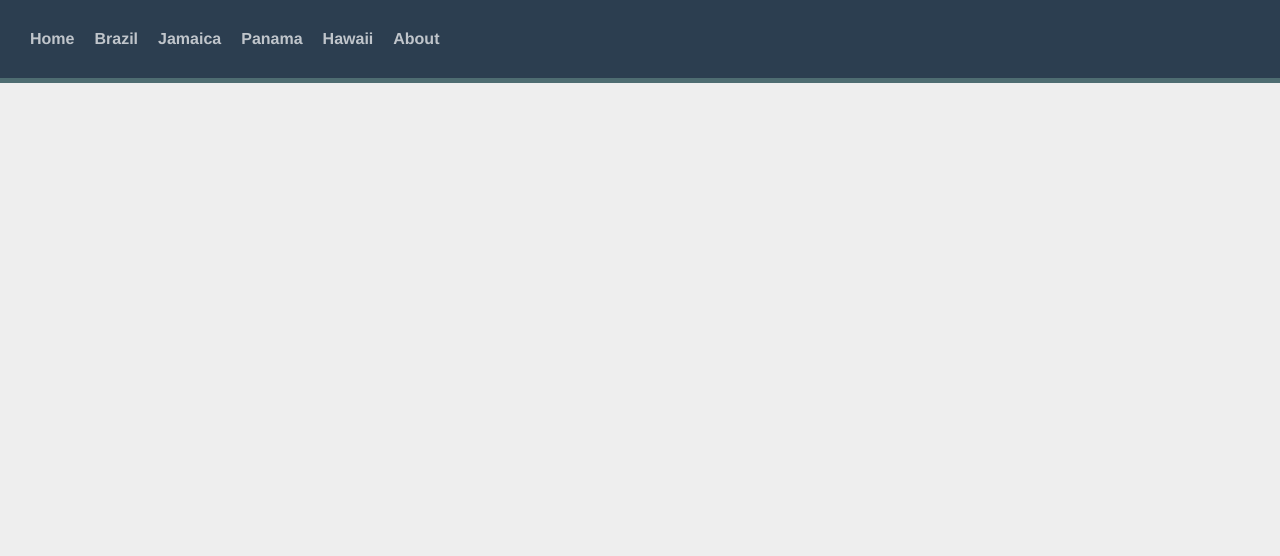
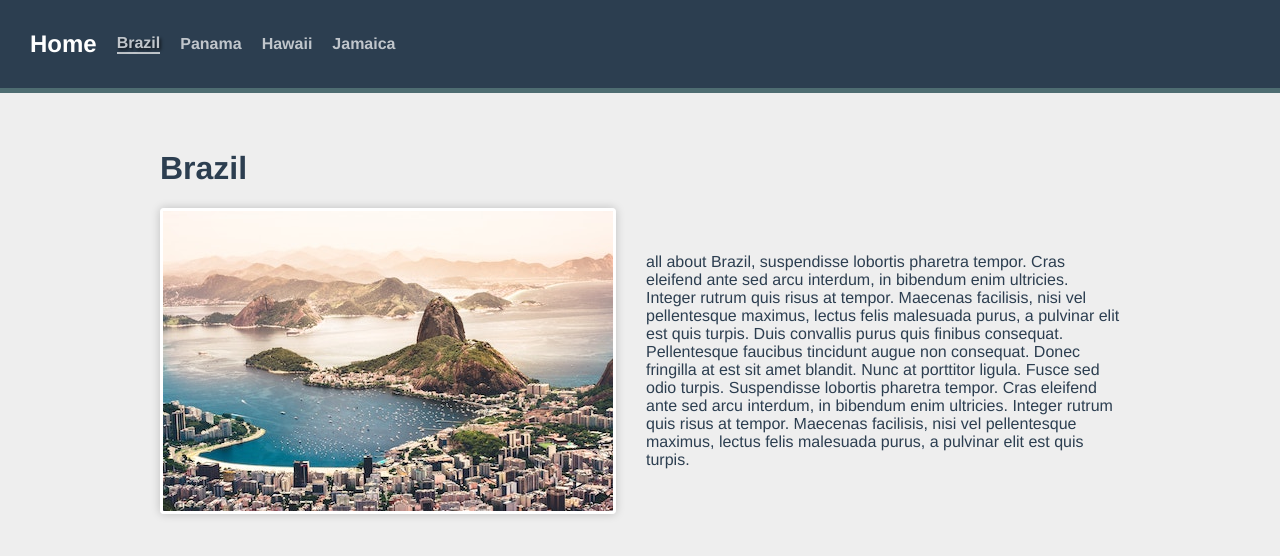
Before and after one commit to VictorMerino/vue-travel-app, a Vue app: page /destination/1 in a window 1280 px wide. Shown: the top 556 px of the page. Built offline with nearby package versions, Linux system fonts and the light colour scheme.

Commit message:
Dynamic DestinationView (based on data) instead of static ones

```diff
--- a/src/components/structure/NavBar.vue
+++ b/src/components/structure/NavBar.vue
@@ -1,13 +1,16 @@
-<script setup lang="ts"></script>
+<script setup lang="ts">
+import sourceData from '@/data/data.json'
+</script>
 
 <template>
   <div class="nav" id="nav">
-    <RouterLink :to="{ name: 'Home' }">Home</RouterLink>
-    <RouterLink :to="{ name: 'Brazil' }">Brazil</RouterLink>
-    <RouterLink :to="{ name: 'Jamaica' }">Jamaica</RouterLink>
-    <RouterLink :to="{ name: 'Panama' }">Panama</RouterLink>
-    <RouterLink :to="{ name: 'Hawaii' }">Hawaii</RouterLink>
-    <RouterLink :to="{ name: 'About' }">About</RouterLink>
+    <RouterLink id="logo" :to="{ name: 'Home' }">Home</RouterLink>
+    <RouterLink
+      v-for="destination in sourceData.destinations"
+      :key="destination.id"
+      :to="{ name: 'Destination', params: { id: destination.id } }"
+      >{{ destination.name }}
+    </RouterLink>
   </div>
 </template>
 
--- a/src/router/routes.ts
+++ b/src/router/routes.ts
@@ -1,9 +1,4 @@
 import HomeView from '@/views/HomeView.vue'
-import BrazilView from '@/views/BrazilView.vue'
-import HawaiiView from '@/views/HawaiiView.vue'
-import PanamaView from '@/views/PanamaView.vue'
-import JamaicaView from '@/views/JamaicaView.vue'
-import AboutView from '@/views/AboutView.vue'
 
 export const routes = [
   {
@@ -12,28 +7,13 @@ export const routes = [
     component: HomeView,
   },
   {
-    path: '/brazil',
-    name: 'Brazil',
-    component: () => import('@/views/BrazilView.vue'),
-  },
-  {
-    path: '/hawaii',
-    name: 'Hawaii',
-    component: () => import('@/views/HawaiiView.vue'),
-  },
-  {
-    path: '/Jamaica',
-    name: 'Jamaica',
-    component: () => import('@/views/JamaicaView.vue'),
-  },
-  {
-    path: '/panama',
-    name: 'Panama',
-    component: () => import('@/views/PanamaView.vue'),
-  },
-  {
     path: '/about',
     name: 'About',
     component: () => import('@/views/AboutView.vue'),
   },
+  {
+    path: '/destination/:id',
+    name: 'Destination',
+    component: () => import('@/views/DestinationView.vue'),
+  },
 ]
--- a/src/views/BrazilView.vue
+++ /dev/null
@@ -1,5 +0,0 @@
-<script setup lang="ts"></script>
-
-<template>
-  <div>Brazil</div>
-</template>
--- /dev/null
+++ b/src/views/DestinationView.vue
@@ -0,0 +1,26 @@
+<script setup lang="ts">
+import { computed } from 'vue'
+import { useRoute } from 'vue-router'
+import sourceData from '@/data/data.json'
+
+interface Destination {
+  id: Number
+  name: String
+  image: String
+}
+
+const route = useRoute()
+const destinationId = computed(() => parseInt(route.params.id))
+const destination = computed(() =>
+  sourceData.destinations.find(
+    destination => destination.id === destinationId.value
+  )
+)
+</script>
+<template>
+  <h1>{{ destination.name }}</h1>
+  <div class="destination-details">
+    <img :src="`/images/${destination.image}`" :alt="destination.name" />
+    <p>{{ destination.description }}</p>
+  </div>
+</template>
--- a/src/views/HawaiiView.vue
+++ /dev/null
@@ -1,5 +0,0 @@
-<script setup lang="ts"></script>
-
-<template>
-  <div>Hawaii</div>
-</template>
--- a/src/views/HomeView.vue
+++ b/src/views/HomeView.vue
@@ -9,7 +9,7 @@ const destinations = ref(sourceData.destinations)
       <RouterLink
         v-for="destination in destinations"
         :key="destination.id"
-        :to="destination.slug"
+        :to="{ name: 'Destination', params: { id: destination.id } }"
       >
         <h2>{{ destination.name }}</h2>
         <img :src="`/images/${destination.image}`" />
--- a/src/views/JamaicaView.vue
+++ /dev/null
@@ -1,5 +0,0 @@
-<script setup lang="ts"></script>
-
-<template>
-  <div>Jamaica</div>
-</template>
--- a/src/views/PanamaView.vue
+++ /dev/null
@@ -1,5 +0,0 @@
-<script setup lang="ts"></script>
-
-<template>
-  <div>Panama</div>
-</template>
```
